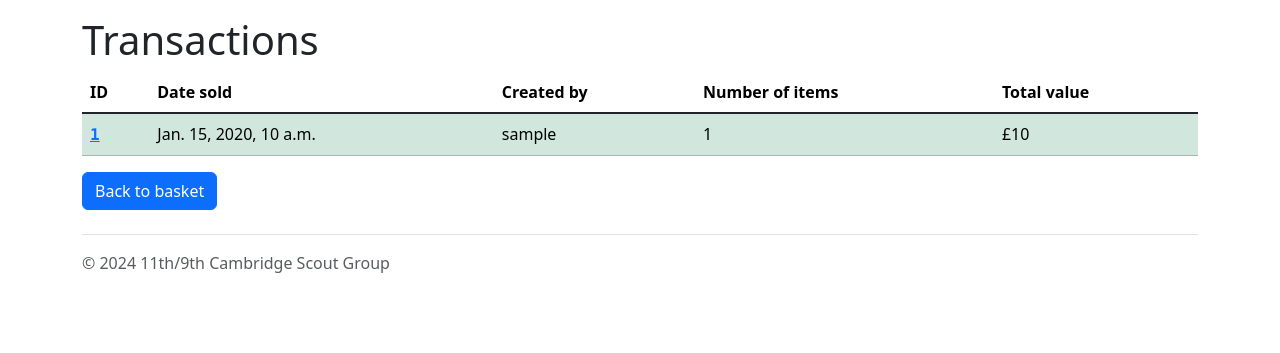
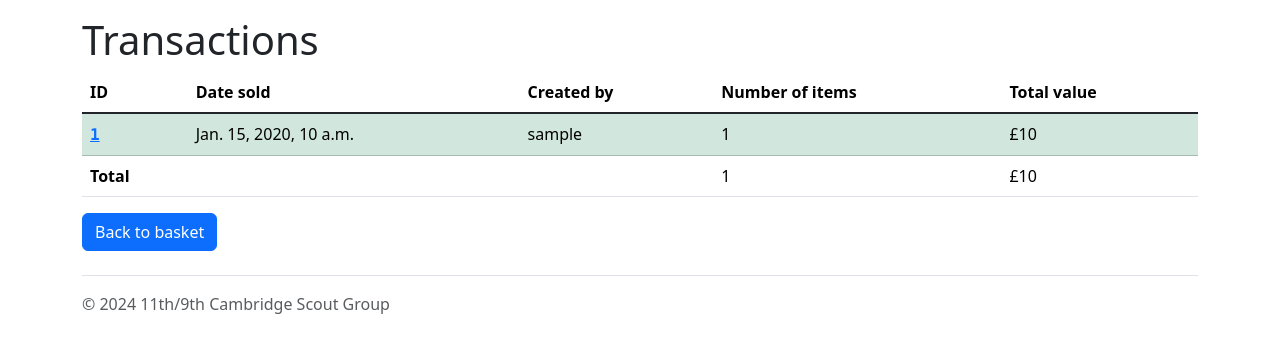
Before and after one commit to dtwood/scoutsales, a Django app: page /nearly-new-sale/transactions in a window 1280 px wide. Shown: the part 59-412 px from the top of the page. Run offline with Django 5.2, Linux system fonts and the light colour scheme; a user stored in the database is signed in; tables that the repository leaves empty hold one stand-in row (values such as "Sample post"); some libraries are stand-ins or nearby versions.

Commit message:
Add totals row to transactions

```diff
--- a/scoutsalesapp/views.py
+++ b/scoutsalesapp/views.py
@@ -2,7 +2,7 @@ import datetime
 import logging
 
 from django.contrib.auth.decorators import permission_required
-from django.db.models import Sum
+from django.db.models import Sum, Count
 from django.http import HttpResponseRedirect
 from django.shortcuts import render, get_object_or_404
 from django.urls import reverse
@@ -95,8 +95,10 @@ def basket_clear(request):
 
 @permission_required("scoutsalesapp.view_transaction")
 def transactions(request):
-    transactions = Transaction.objects.all().annotate(Sum('item__price')).order_by("-id")
-    return render(request, 'transaction/transactions.html', {"transactions": transactions})
+    transactions = Transaction.objects.all().annotate(Sum('item__price', default=0)).annotate(Count('item')).order_by("-id")
+    total_price = sum(t.item__price__sum for t in transactions)
+    total_count = sum(t.item__count for t in transactions)
+    return render(request, 'transaction/transactions.html', {"transactions": transactions, "total_price": total_price, "total_count": total_count})
 
 
 @permission_required("scoutsalesapp.view_transaction")
--- a/templates/transaction/transactions.html
+++ b/templates/transaction/transactions.html
@@ -29,11 +29,20 @@
                 <th scope="row"><a href="{% url 'transaction' transaction.id %}"><span class="font-monospace">{{ transaction.id }}</span></a> </th>
                 <td>{% if transaction.sold_at %}{{ transaction.sold_at }}{% else %}<i>Unsold</i>{% endif %}</td>
                 <td>{{ transaction.created_by }}</td>
-                <td>{{ transaction.item_set.count }}</td>
+                <td>{{ transaction.item__count }}</td>
                 <td>£{% if transaction.item__price__sum %}{{ transaction.item__price__sum }}{% else %}0{% endif %}</td>
             </tr>
         {% endfor %}
         </tbody>
+        <tfoot>
+            <tr>
+                <th scope="row">Total</th>
+                <td></td>
+                <td></td>
+                <td>{{ total_count }}</td>
+                <td>£{{ total_price }}</td>
+            </tr>
+        </tfoot>
     </table>
 
     <a href="{% url 'basket' %}" class="btn btn-primary">Back to basket</a>
```
